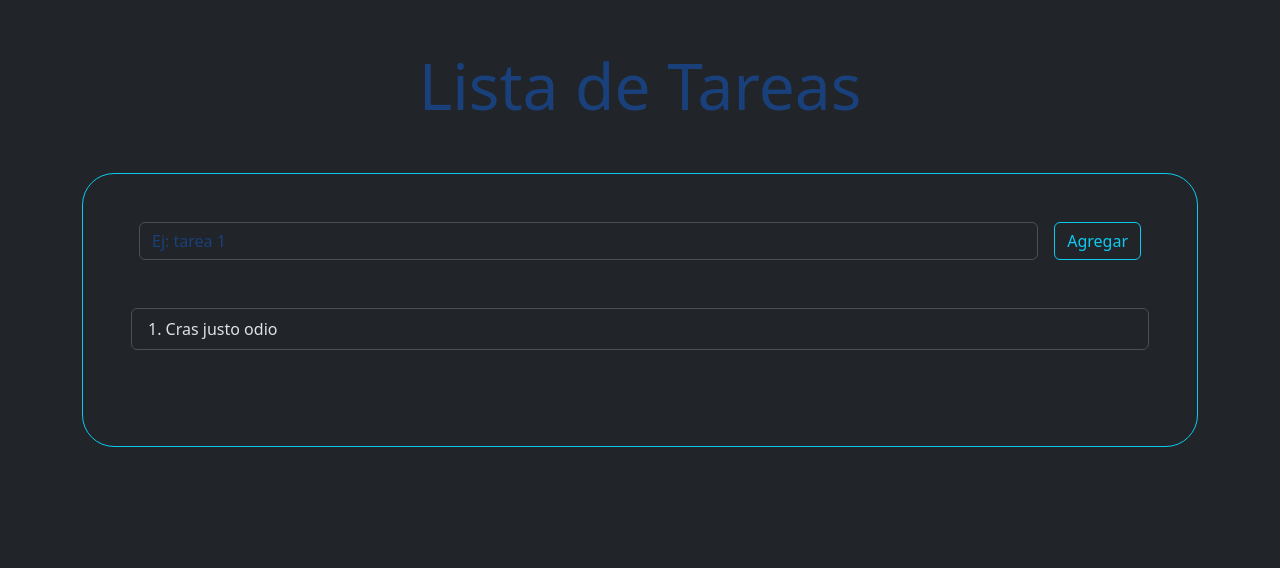
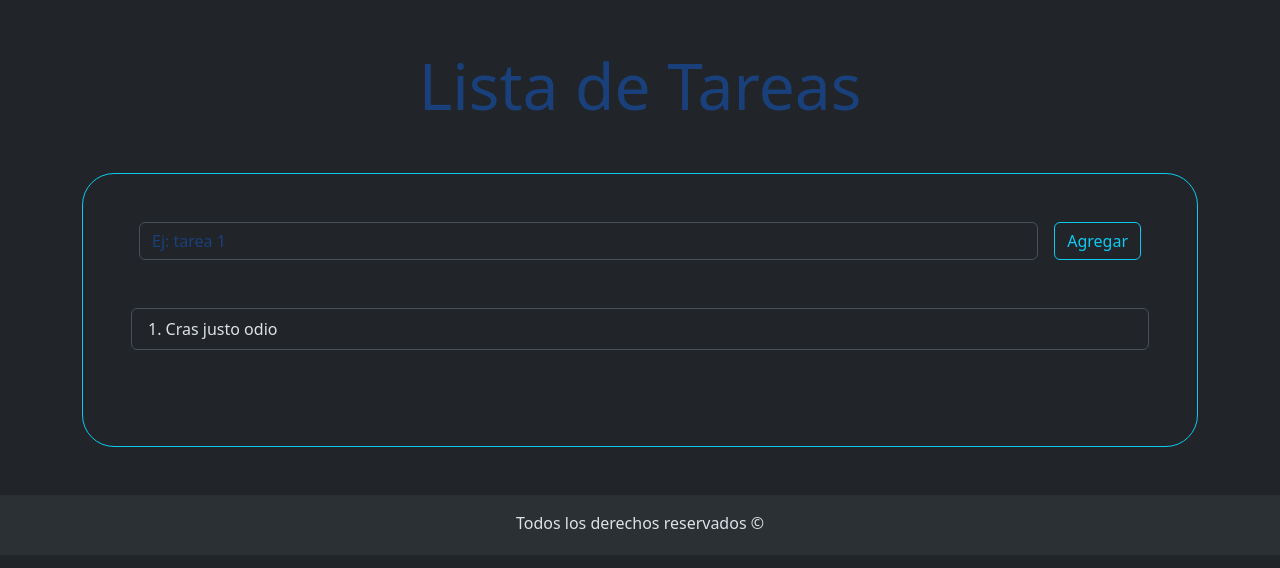
Before and after one commit to penguinEm/tp6Ejercicio5, a React (Vite) app: page / in a window 1280 px wide. Shown: the top 568 px of the page. Built offline with nearby package versions, Linux system fonts and the light colour scheme.

Commit message:
Agregamos el footer

```diff
--- a/src/App.jsx
+++ b/src/App.jsx
@@ -1,14 +1,18 @@
+import Footer from "./components/Footer";
 import FormularioTareas from "./components/FormularioTareas";
 import { Container } from "react-bootstrap";
 
-
 function App() {
   return (
-    <Container className="my-5">
-      <h1 className="text-center display-3 color-titulo my-5">Lista de Tareas</h1>
-      <FormularioTareas></FormularioTareas>
-
-    </Container>
+    <>
+      <Container className="my-5">
+        <h1 className="text-center display-3 color-titulo my-5">
+          Lista de Tareas
+        </h1>
+        <FormularioTareas></FormularioTareas>
+      </Container>
+      <Footer></Footer>
+    </>
   );
 }
 
--- /dev/null
+++ b/src/components/Footer.jsx
@@ -0,0 +1,9 @@
+const Footer = () => {
+  return (
+    <footer className="pt-3 pb-1 text-center bg-body-tertiary">
+      <p>Todos los derechos reservados &copy; </p>
+    </footer>
+  );
+};
+
+export default Footer;
--- a/src/components/FormularioTareas.jsx
+++ b/src/components/FormularioTareas.jsx
@@ -1,5 +1,4 @@
-import { Button } from "react-bootstrap";
-import Form from "react-bootstrap/Form";
+import { Button, Form } from "react-bootstrap";
 import ListaTareas from "./ListaTareas";
 
 const FormularioTareas = () => {
--- /dev/null
+++ b/src/components/ItemTarea.jsx
@@ -0,0 +1,7 @@
+import { ListGroup } from "react-bootstrap";
+
+const ItemTarea = () => {
+  return <ListGroup.Item as="li">Cras justo odio</ListGroup.Item>;
+};
+
+export default ItemTarea;
--- a/src/components/ListaTareas.jsx
+++ b/src/components/ListaTareas.jsx
@@ -1,9 +1,10 @@
 import { ListGroup } from "react-bootstrap";
+import ItemTarea from "./ItemTarea";
 
 const ListaTareas = () => {
   return (
     <ListGroup as="ol" numbered className="my-5">
-      <ListGroup.Item as="li">Cras justo odio</ListGroup.Item>
+      <ItemTarea></ItemTarea>
     </ListGroup>
   );
 };
```
